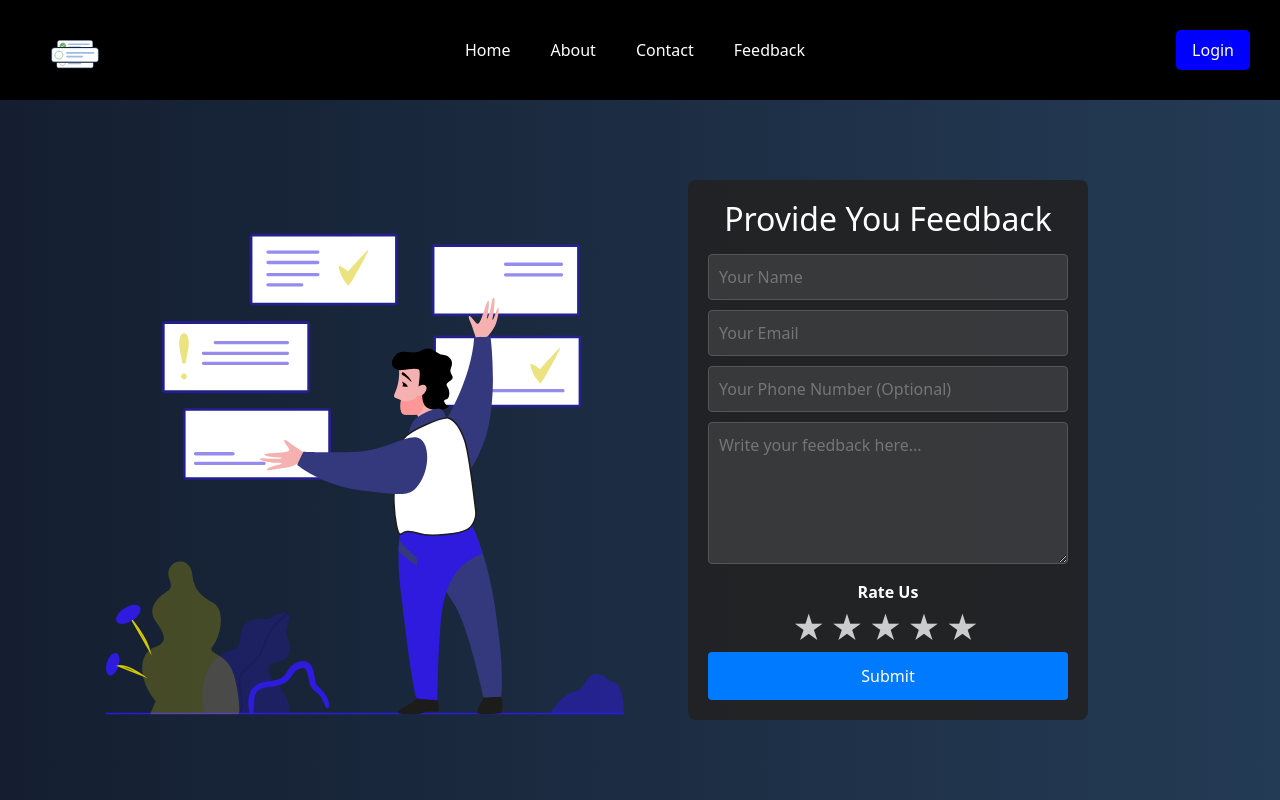
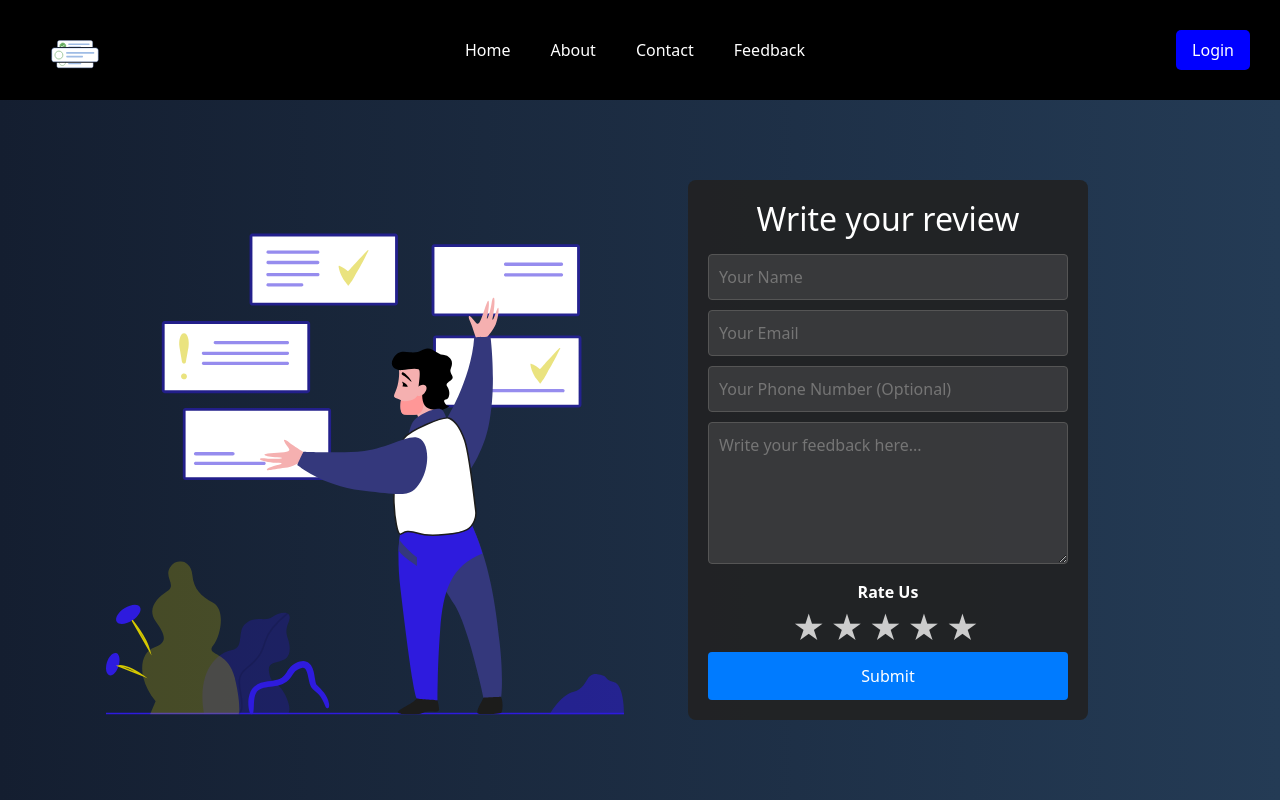
Before and after one commit to Manav-Godhani/task-management-system, a React (Create React App) app in the folder frontend/: page /feedback in a window 1280 px wide. Shown: the top 800 px of the page. Built offline with nearby package versions, Linux system fonts and the light colour scheme.

Commit message:
Feedback update

```diff
--- a/frontend/src/component/Feedback.js
+++ b/frontend/src/component/Feedback.js
@@ -97,7 +97,7 @@ const FeedbackForm = () => {
                 ) : (
                   <form className="feedback-form" onSubmit={handleSubmit}>
                     <center>
-                      <h2 className="form-title mb-3">Provide You Feedback</h2>
+                      <h2 className="form-title mb-3">Write your review</h2>
                     </center>
                     {successMsg && <p className="success-msg">{successMsg}</p>}
                     {errorMsg && <p className="error-msg">{errorMsg}</p>}
```
